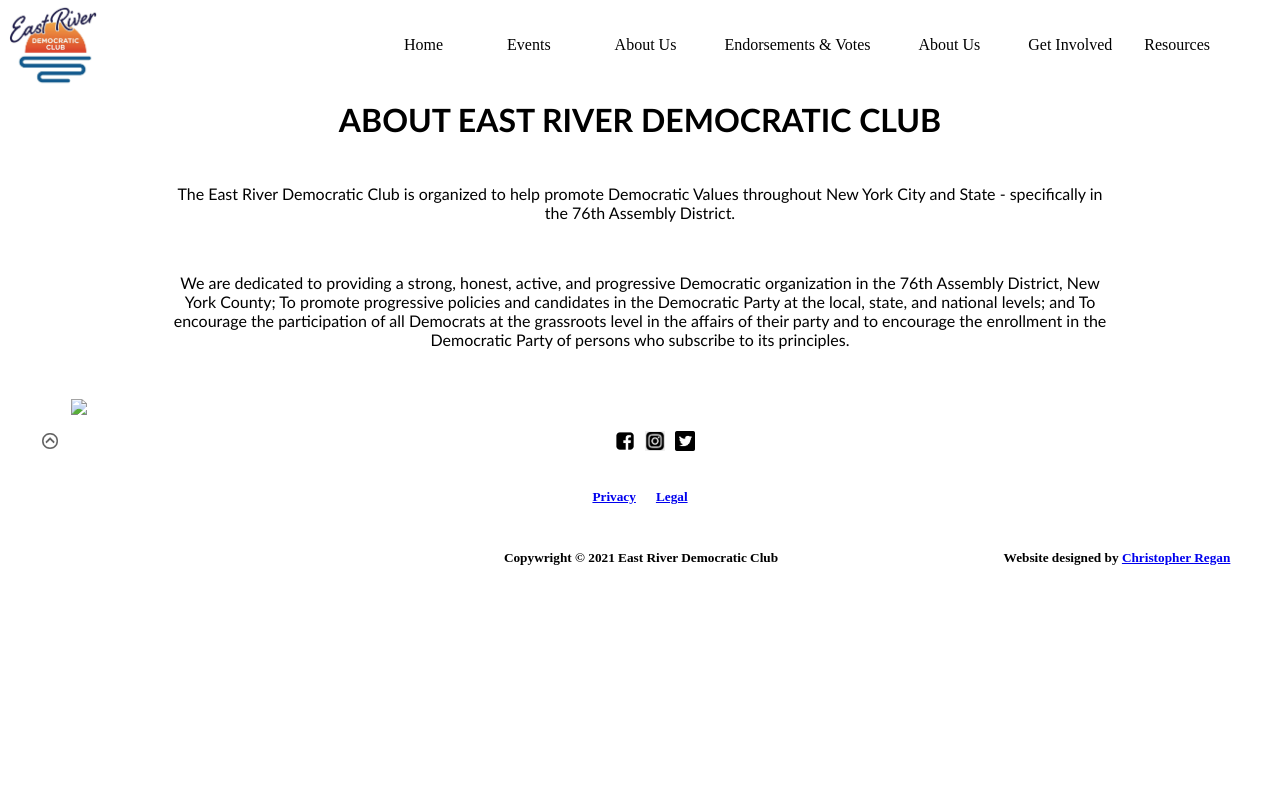
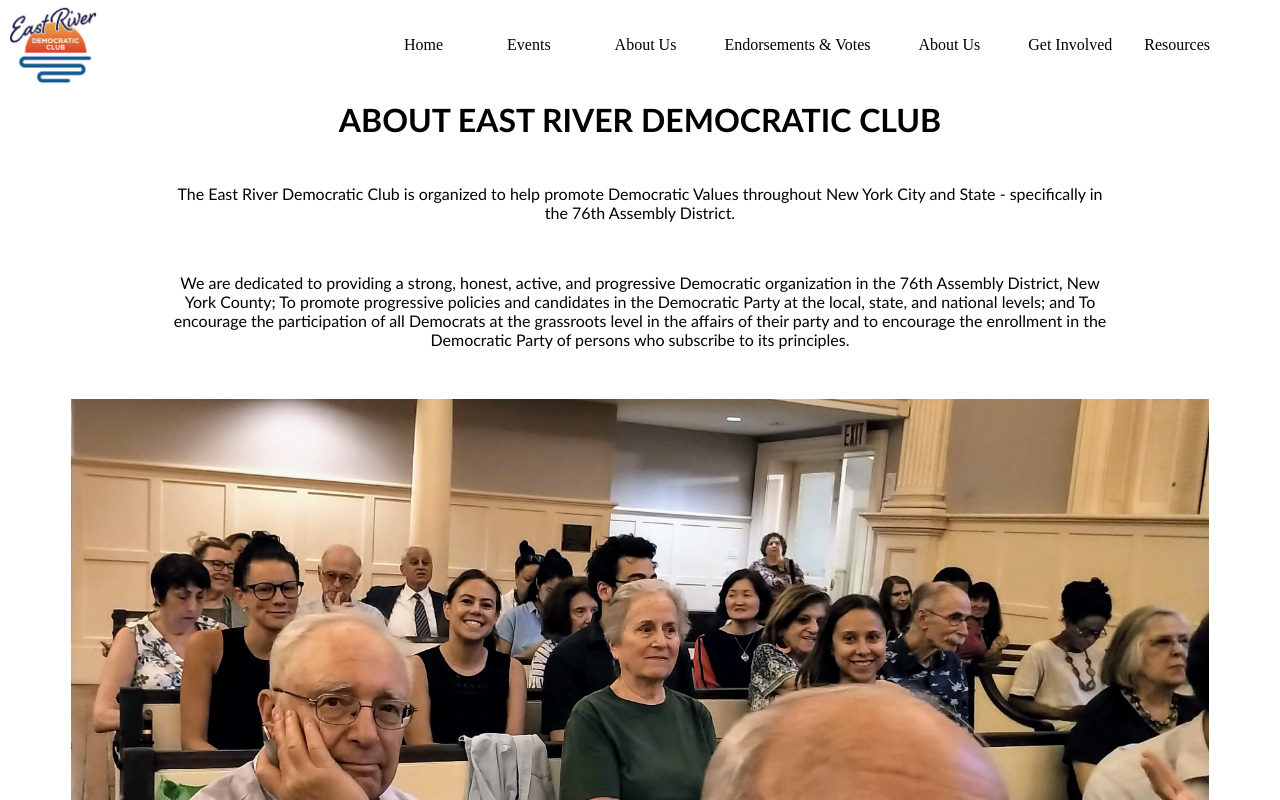
Before and after one commit to cregan3/Website, a plain HTML site: page html/About_Us.html in a window 1280 px wide. Shown: the top 800 px of the page. Drawn offline with Linux system fonts and the light colour scheme.

Commit message:
fixed one image

```diff
--- a/html/About_Us.html
+++ b/html/About_Us.html
@@ -93,7 +93,7 @@
 		<p>&nbsp;</p>
 
 	<div>
-			<img class="wideimage" src="../Assets/Club_Meeting.jpg">
+			<img class="wideimage" src="../Assets/Club-Meeting.jpg">
 	</div>
 <div class="footer">
 
```
